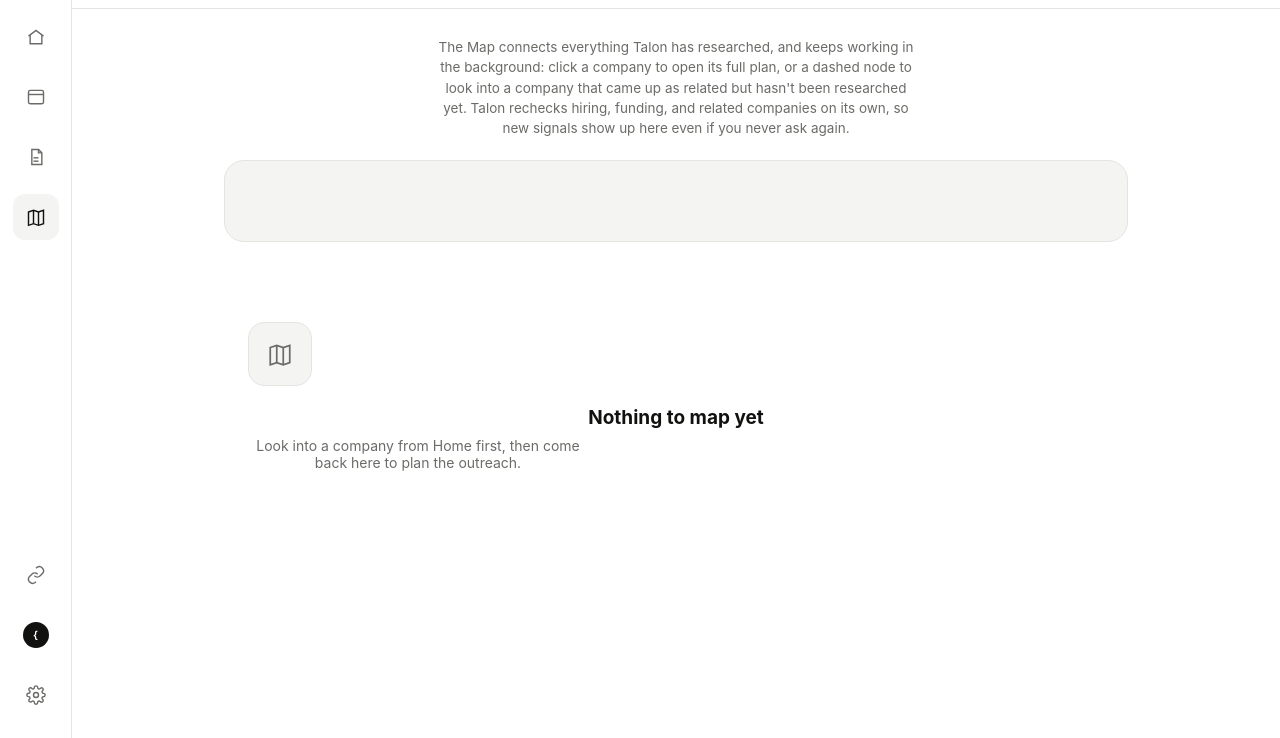
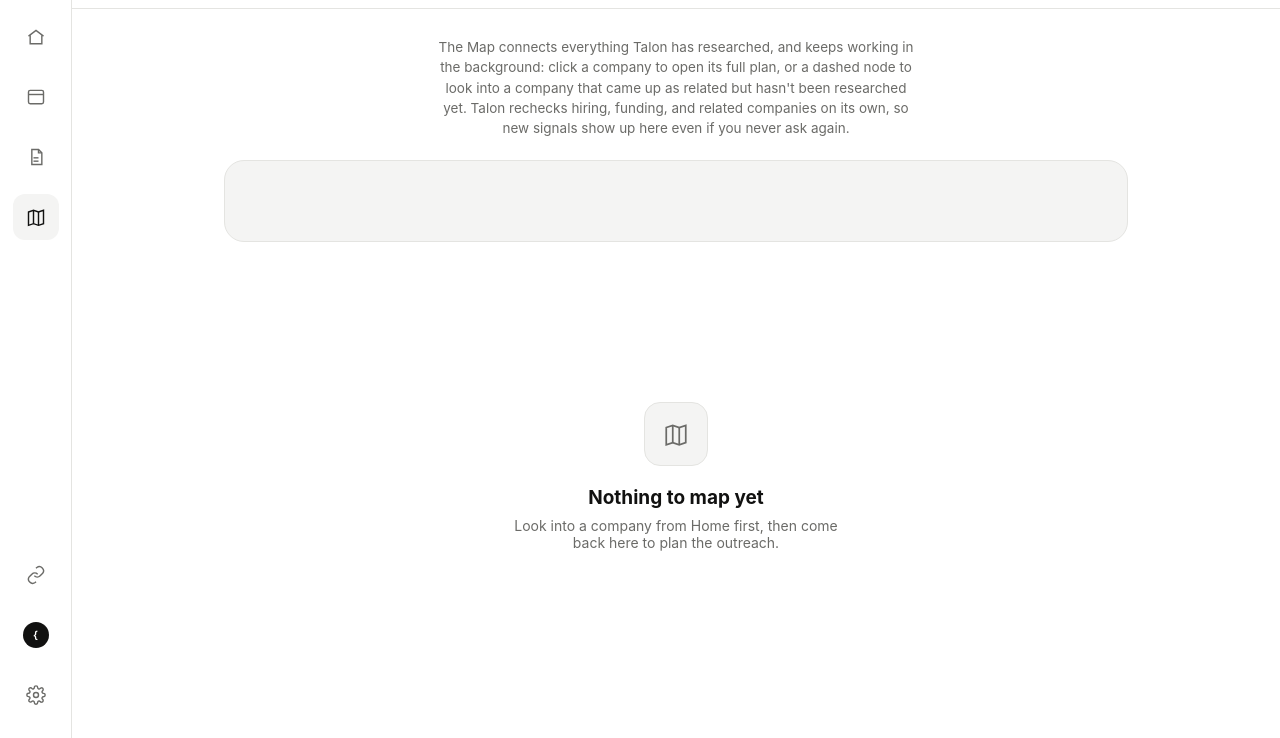
Before and after one commit to stepandovbush/Talon, a plain HTML site: page map.html in a window 1280 px wide. Shown: the part 62-800 px from the top of the page. Drawn offline with Linux system fonts and the light colour scheme; no server answers; sample sign-in values are in the browser's storage.

Commit message:
Fix the same empty-state centering bug in Map that Reports had
.empty-state had justify-content: center but no display: flex, and its
ancestor #list-view had no flex sizing, so it only ever centered within
its own padded box rather than the full remaining page, less obvious
here than on Reports since Map usually has more content above it, but
the same underlying bug.

```diff
--- a/map.html
+++ b/map.html
@@ -68,10 +68,12 @@
   }
   .back-btn:hover { background: var(--panel); }
 
-  .content { flex: 1; padding: 28px; max-width: 960px; width: 100%; margin: 0 auto; }
+  .content { flex: 1; display: flex; flex-direction: column; padding: 28px; max-width: 960px; width: 100%; margin: 0 auto; }
+  #list-view { flex: 1; display: flex; flex-direction: column; min-height: 0; }
   .lede { font-size: 13.5px; color: var(--muted); margin: 0 auto 22px; max-width: 480px; line-height: 1.5; text-align: center; }
 
   .empty-state {
+    display: flex; flex: 1;
     flex-direction: column; align-items: center; justify-content: center;
     text-align: center; padding: 80px 24px;
   }
```
